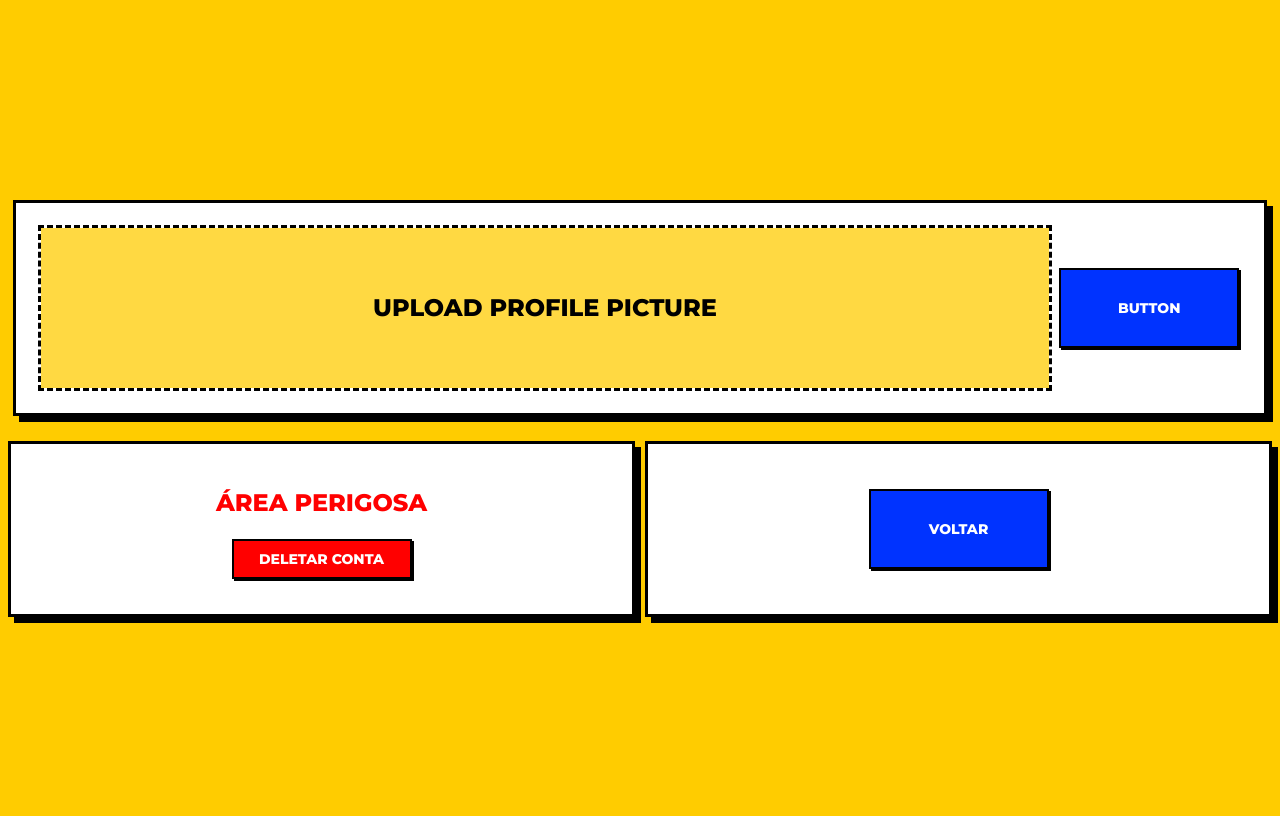
After one commit to jabolobom/Sternpinter, a Flask app: page /edit_profile in a window 1280 px wide. The commit adds this page. Run offline with Flask 3, Linux system fonts and the light colour scheme; the visitor is signed in with stand-in values (Sample User, id 1).

Commit message:
+ edit_profile css + rota edit_profile + botão no perfil
to-do
>> edit profile botões + sistema de imagem de perfil
>> arrumar o swiper
> CSS de todas as páginas

```diff
--- a/sitePy/routes.py
+++ b/sitePy/routes.py
@@ -108,6 +108,11 @@ def profile(userid):
         nome = Usuarios.query.get(int(userid))
     return render_template("profile.html", nome=nome, form=None)
 
+@app.route("/edit_profile", methods=["GET", "POST"])
+@login_required
+def edit_profile():
+    return render_template("edit_profile.html")
+
 @app.route("/logout")
 @login_required
 def logout():
--- a/sitePy/static/css/after.css
+++ /dev/null
@@ -1,4 +0,0 @@
-h1{
-    text-align: center;
-    color: red;
-}
--- /dev/null
+++ b/sitePy/static/css/edit_profile.css
@@ -0,0 +1,185 @@
+@import url('https://fonts.googleapis.com/css?family=Montserrat:400,800');
+
+* {
+	box-sizing: border-box;
+}
+
+body{
+  display: flex;
+  flex-direction: column;
+  background-color: #FFCC00;
+  font-family: 'Montserrat', sans-serif;
+  align-items: center;
+  justify-content: center;
+  height: 100vh;
+}
+
+h1{
+  font-family: 'Montserrat', sans-serif;
+}
+
+h2 {
+	text-align: center;
+}
+
+p {
+	font-size: 14px;
+	font-weight: 100;
+	line-height: 20px;
+	letter-spacing: 0.5px;
+	margin: 20px 0 30px;
+}
+
+span {
+	font-size: 13px;
+	font-weight: 100;
+	line-height: 20px;
+	letter-spacing: 0.5px;
+	margin: 20px 0 30px;
+}
+
+a {
+	color: #333;
+	font-size: 18px;
+	text-decoration: none;
+	margin: 15px 0;
+}
+
+.form-box{
+  display: flex;
+  flex-direction: row;
+  background-color: white;
+  border: 3px solid #000;
+  height: auto;
+  width: 98vw;
+  flex-wrap: wrap;
+  align-items: flex-start;
+  justify-content: flex-start;
+  padding: 25px;
+  gap: 10px;
+  box-shadow: 6px 6px 0 0 rgba(0,0,0,1);
+}
+
+
+.wrapper-upload{
+  display: flex;
+  width: 100%;
+  gap: 10px;
+}
+
+.blankspace{
+  display: flex;
+  background-color: #ffd942;
+  flex-grow: 1;
+  outline: dashed;
+  height: 160px;
+  justify-content: center;
+}
+
+.blankspace:hover{
+  background-color: #ffc105;
+}
+
+.blankspace > h2{
+  color: black;
+  align-self: center;
+  text-align: center;
+}
+
+.nav_button{
+  display:flex;
+  height:80px;
+  width: 180px;
+  border: 2px solid #000000;
+  background-color: #0033FF;
+  box-shadow: 2px 2px 0 0 rgba(0, 0, 0, 1);
+  color: white;
+  margin-top: 40px;
+  justify-content: center;
+  align-items: center;
+  font-size: 14px;
+  font-weight: bold;
+  text-transform: uppercase;
+  transition: transform 80ms ease-in;
+  user-select: none;
+}
+
+.nav_button:active {
+transform: scale(0.85);
+}
+
+.nav_button:hover {
+background-color: #FFCC00;
+}
+
+
+.wrapper-danger{
+  display: flex;
+  flex-direction: column;
+  background-color: white;
+  border: 3px solid #000;
+  height: 176px;
+  width: 50vw;
+  align-items: center;
+  justify-content: center;
+  padding: 25px;
+  box-shadow: 6px 6px 0 0 rgba(0,0,0,1);
+  margin-top: 25px;
+}
+
+.wrapper-danger > h2{
+  color: red;
+}
+
+#dangerbutton{
+  display:flex;
+  height: 40px;
+  width: 180px;
+  border: 2px solid #000000;
+  background-color: red;
+  box-shadow: 2px 2px 0 0 rgba(0, 0, 0, 1);
+  color: white;
+  margin-top: auto;
+  margin-bottom: 10px;
+  justify-self: center;
+  align-self: center;
+  font-size: 14px;
+  font-weight: bold;
+  text-transform: uppercase;
+  transition: transform 80ms ease-in;
+}
+
+#dangerbutton:active {
+  transform: scale(0.85);
+  }
+
+#dangerbutton:hover {
+  background-color: darkred;
+}
+
+.wrapper-other{
+  display: flex;
+  flex-direction: column;
+  background-color: white;
+  border: 3px solid #000;
+  height: 176px;
+  width: 50vw;
+  align-items: center;
+  justify-content: center;
+  padding: 25px;
+  box-shadow: 6px 6px 0 0 rgba(0,0,0,1);
+  margin-top: 25px;
+}
+
+.wrapper-below {
+  display: flex;
+  justify-content: space-between;
+  gap: 10px;
+  width: 100%;
+}
+
+#voltarbutton{
+  justify-self: center;
+  align-self: center;
+  margin: 0;
+}
--- a/sitePy/static/css/feed_all.css
+++ b/sitePy/static/css/feed_all.css
@@ -44,6 +44,7 @@ h1{
 	font-weight: bold;
 	text-transform: uppercase;
 	transition: transform 80ms ease-in;
+    user-select: none;
 }
 
 .nav_button:active {
--- a/sitePy/static/css/profile.css
+++ b/sitePy/static/css/profile.css
@@ -103,6 +103,7 @@ a {
 	padding: 12px 45px;
 	text-transform: uppercase;
 	transition: transform 80ms ease-in;
+    user-select: none;
 }
 
 .nav_button:active {
--- /dev/null
+++ b/sitePy/templates/edit_profile.html
@@ -0,0 +1,30 @@
+<!DOCTYPE html>
+<html lang="">
+  <head>
+    <meta charset="utf-8">
+    <title></title>
+    <link rel="stylesheet" href="{{ url_for('static', filename='css/edit_profile.css') }}">
+  </head>
+  <body>
+    <div class="form-box">
+      <div class="wrapper-upload">
+        <div class="blankspace" onclick=""><h2>UPLOAD PROFILE PICTURE</h2></div>
+        <label class="nav_button">button</label>
+      </div>
+
+
+    </div>
+    <div class="wrapper-below">
+      <div class="wrapper-danger">
+        <h2>ÁREA PERIGOSA</h2>
+        <label class="nav_button" id="dangerbutton">DELETAR CONTA</label>
+      </div>
+
+      <div class="wrapper-other">
+        <label class="nav_button" id="voltarbutton" onclick="history.back()">Voltar</label>
+      </div>
+    </div>
+
+    <script></script>
+  </body>
+</html>
--- a/sitePy/templates/profile.html
+++ b/sitePy/templates/profile.html
@@ -19,7 +19,7 @@
         <nav class="buttons">
             <label class="nav_button" onclick="window.location.href='{{ url_for('feed_all') }}'">Ver todos posts</label>
             <label class="nav_button" onclick="window.location.href='{{ url_for('feed') }}'">Swiper</label>
-            <label class="nav_button">Editar perfil</label>
+            <label class="nav_button" onclick="window.location.href='{{ url_for('edit_profile') }}'">Editar perfil</label>
         </nav>
 
         <a class="logout" href=" {{ url_for('logout') }}">Sair?</a>
```
Also changed, not shown: sitePy/templates/user_page.html (deleted, +0 -43 lines).
